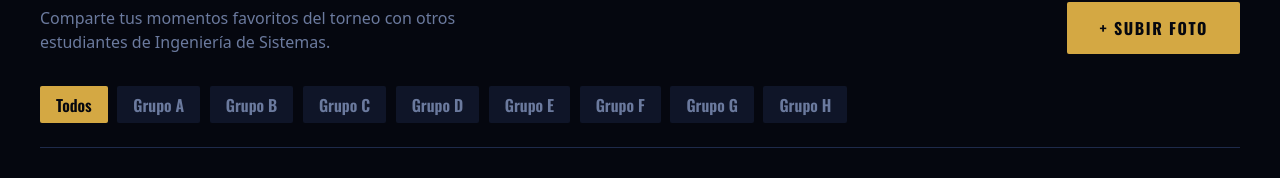
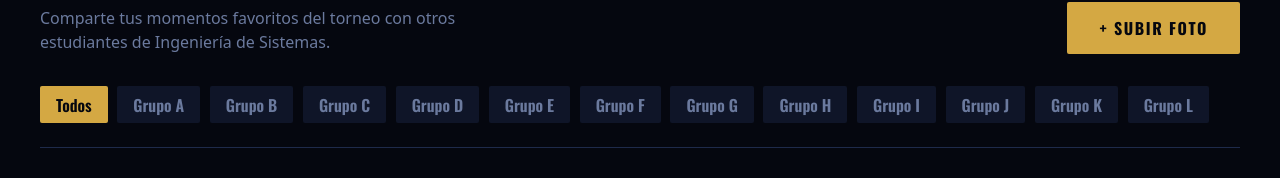
Before and after one commit to AndresFelipeGonzalezGarcia/CopaDelMundoFront, a React (Vite) app: page /galeria in a window 1280 px wide. Shown: the part 219-397 px from the top of the page. Built offline with nearby package versions, Linux system fonts and the light colour scheme; grey boxes are pictures that could not be loaded.

Commit message:
Actualización de la página de galería

```diff
--- a/src/pages/GalleryPage.tsx
+++ b/src/pages/GalleryPage.tsx
@@ -1,5 +1,4 @@
 import { useState, useCallback, useRef } from "react";
-// Importamos el estándar que acabamos de crear
 import { PageShell, T } from "../components/layout/PageShell";
 
 // ─── Tipos ────────────────────────────────────────────────────────────────────
@@ -22,6 +21,10 @@ const GRUPO_COLORS: Record<string, string> = {
   F: "#e84393",
   G: "#14b8a6",
   H: "#ef4444",
+  I: "#3b82f6",
+  J: "#10b981",
+  K: "#8b5cf6",
+  L: "#f59e0b",
 };
 
 // ─── Mock Data ────────────────────────────────────────────────────────────────
@@ -109,7 +112,6 @@ function ModalSubir({
   };
 
   return (
-    // ✅ CORREGIDO
     <div
       style={{
         position: "fixed",
@@ -509,7 +511,21 @@ export default function AlbumPage() {
             paddingBottom: "1.5rem",
           }}
         >
-          {["TODOS", "A", "B", "C", "D", "E", "F", "G", "H"].map((g) => (
+          {[
+            "TODOS",
+            "A",
+            "B",
+            "C",
+            "D",
+            "E",
+            "F",
+            "G",
+            "H",
+            "I",
+            "J",
+            "K",
+            "L",
+          ].map((g) => (
             <button
               key={g}
               onClick={() => setFiltro(g)}
```
